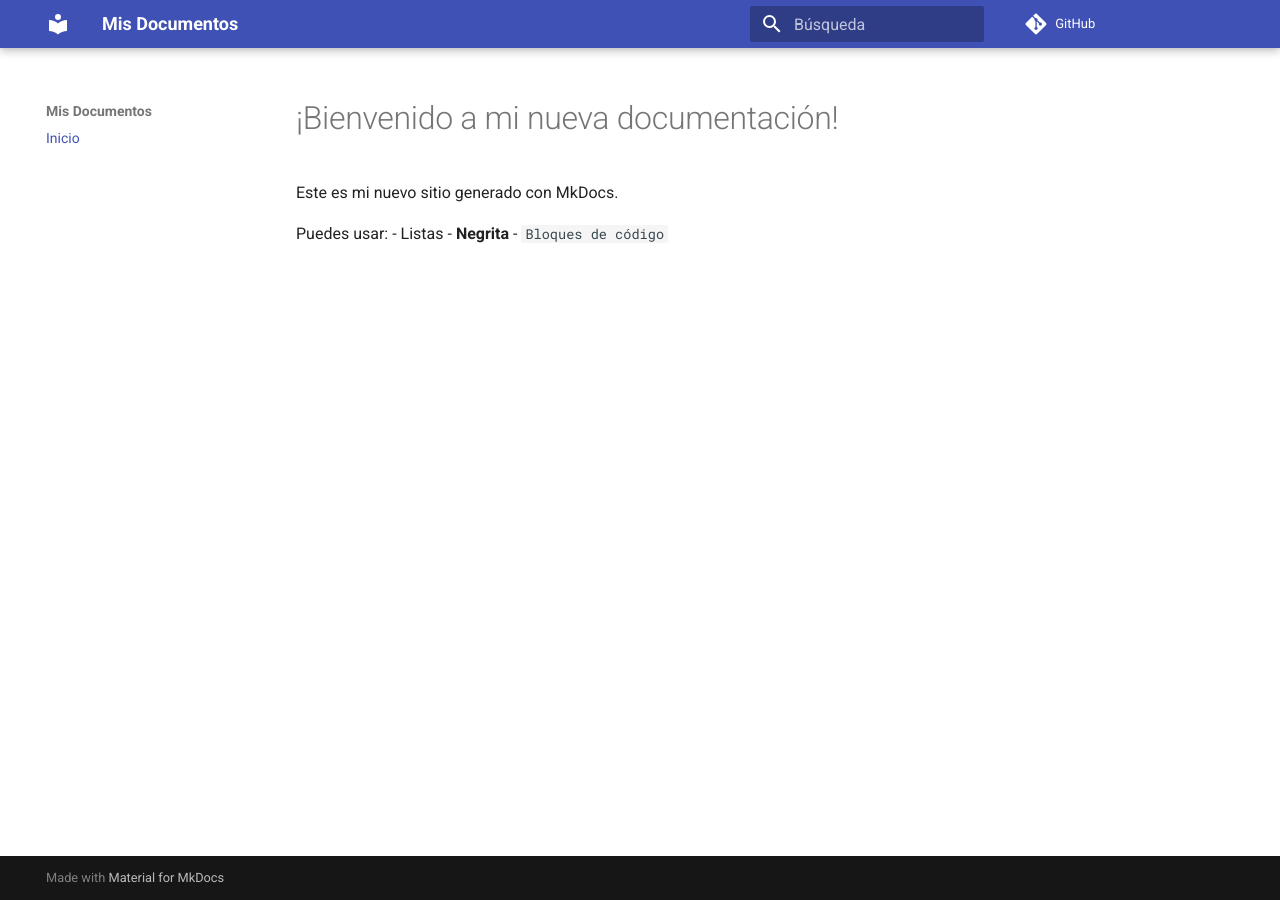
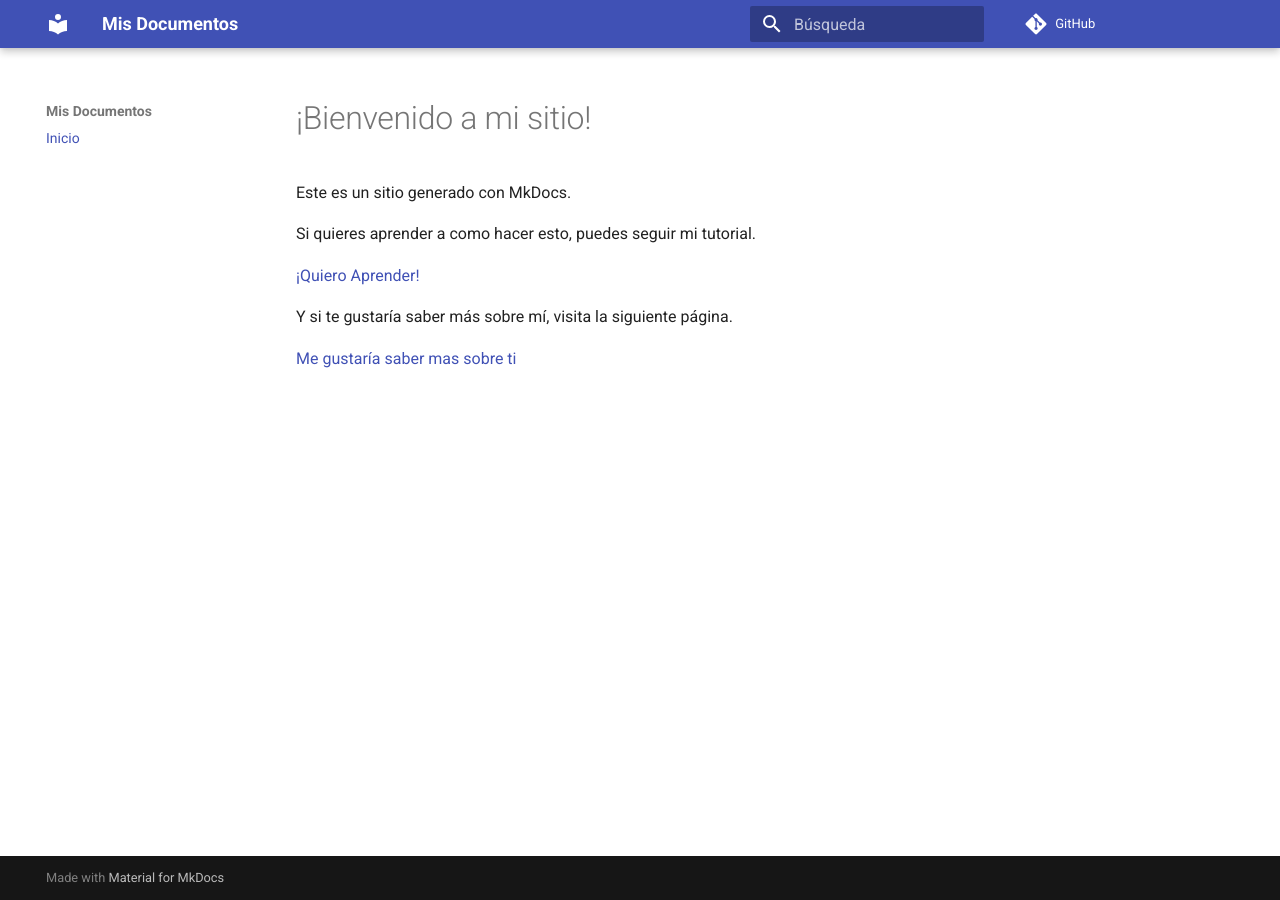
Before and after one commit to rguerrasev/rguerrasev.github.io, an MkDocs documentation site: the page built from docs/index.md, in a window 1280 px wide. Built offline with MkDocs 1.6.1 and Material for MkDocs 9.7.7, drawn with Linux system fonts in a browser that asks for light colours; comment, search, counter and statistics services are not loaded.

Commit message:
docs: modificacion al archivo index para agregar navegacion

```diff
--- a/docs/index.md
+++ b/docs/index.md
@@ -1,8 +1,11 @@
-# ¡Bienvenido a mi nueva documentación!
+# ¡Bienvenido a mi sitio!
 
-Este es mi nuevo sitio generado con MkDocs.
+Este es un sitio generado con MkDocs.
 
-Puedes usar:
-- Listas
-- **Negrita**
-- `Bloques de código`
+Si quieres aprender a como hacer esto, puedes seguir mi tutorial.
+
+[¡Quiero Aprender!](tutoriales/crear-sitio-con-mkdocs.md)
+
+Y si te gustaría saber más sobre mí, visita la siguiente página.
+
+[Me gustaría saber mas sobre ti](aboutme.md)
```
